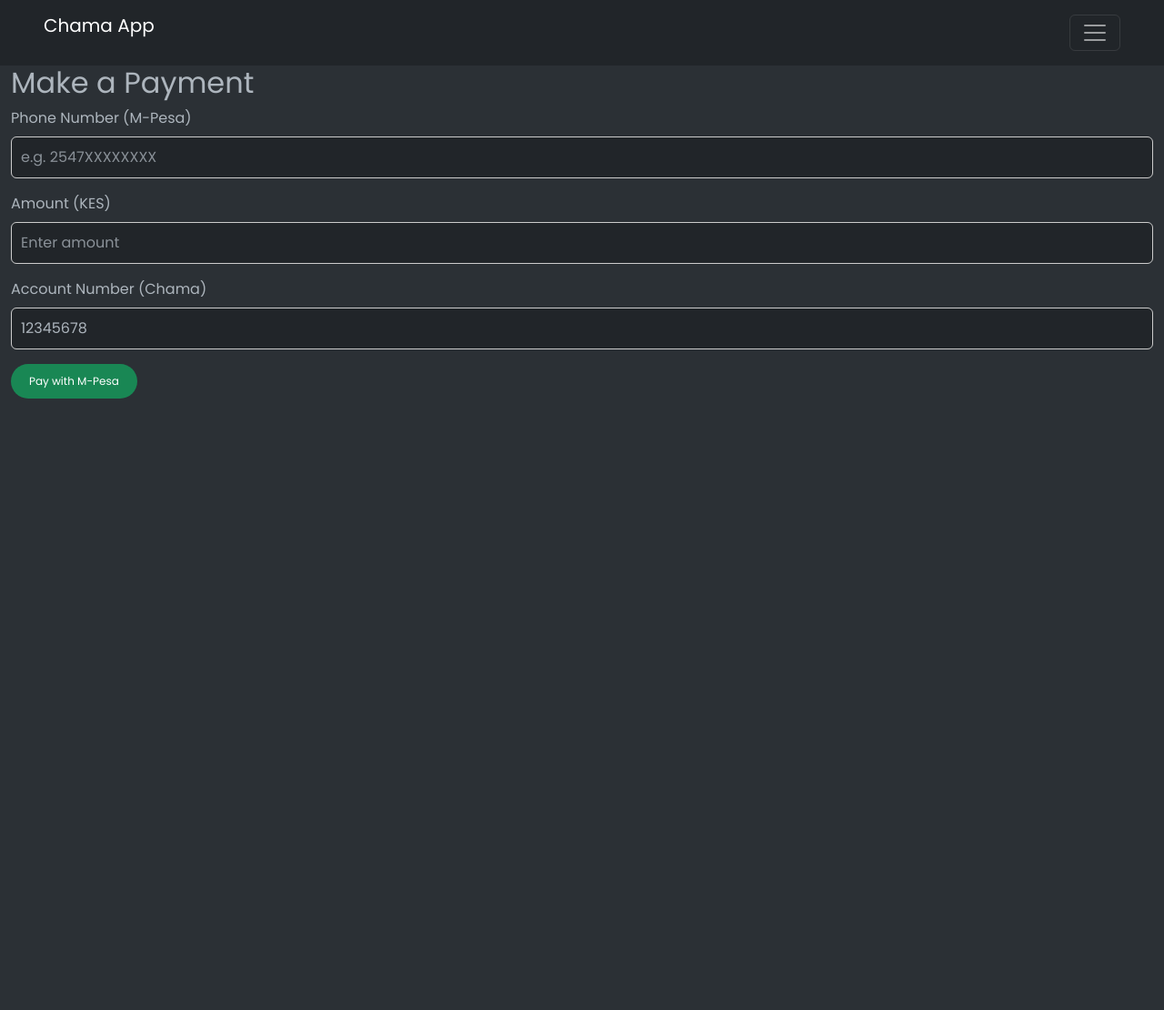
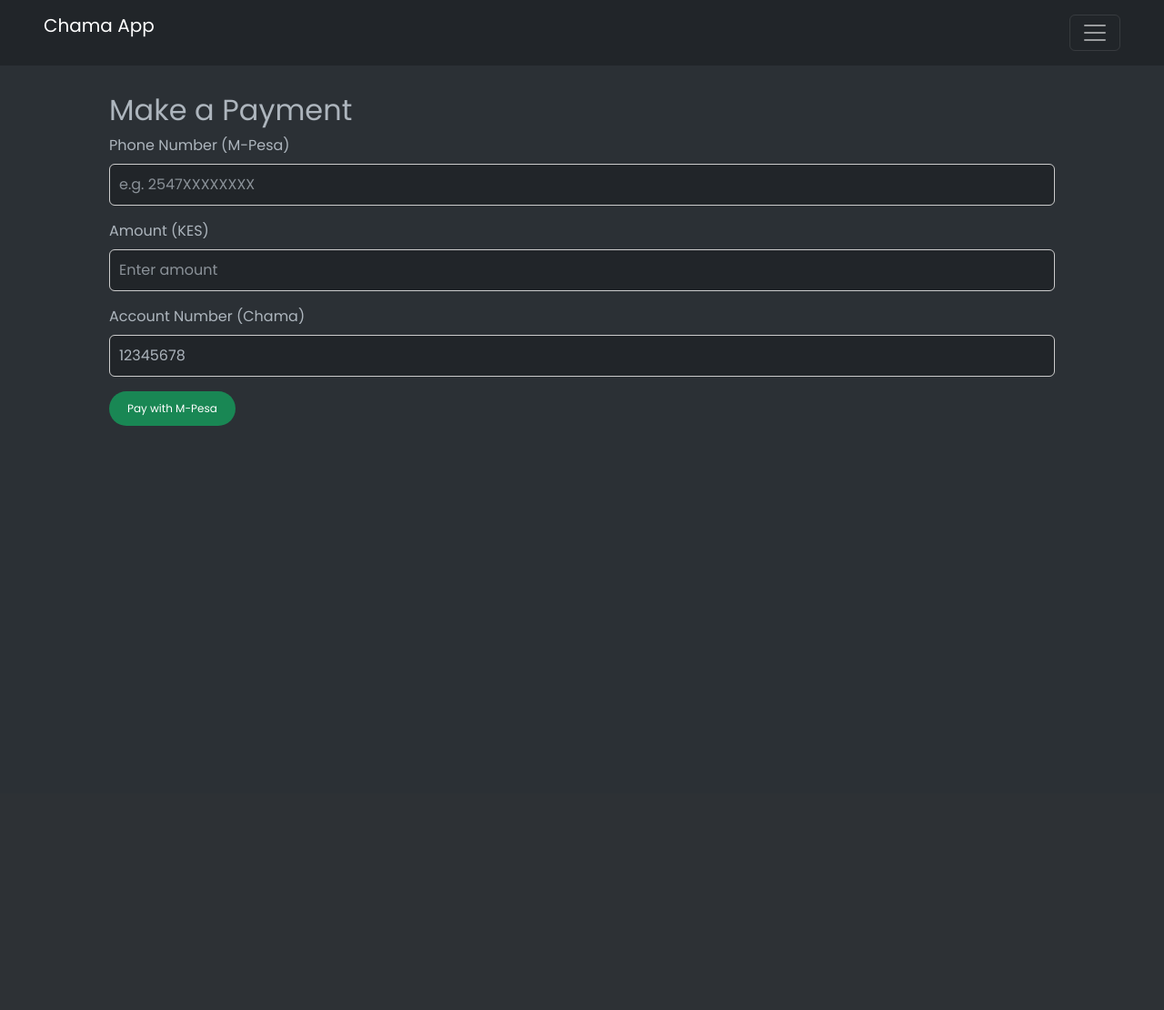
Before and after one commit to LAFlame694/CA-694, a Django app: page /payments/2/ in a window 1280 px wide. Shown: the whole page at 91% size. After the commit the page ends 468 px from the top, so only its background shows below. Run offline with Django 5.2, Linux system fonts and the light colour scheme; data comes from the database, SQL or seed files in the repository; both versions use the stored data as it was after the commit; some libraries are stand-ins or nearby versions; some web fonts are replaced.

Commit message:
last commit

```diff
--- a/app/static/css/styles.css
+++ b/app/static/css/styles.css
@@ -171,7 +171,11 @@ a {
   width: 20px;
   height: 100%;
   pointer-events: none; /* allows clicks to pass through */
-  background: linear-gradient(to left, rgba(0, 0, 0, 0.05), transparent); /* fade effect */
+  background: linear-gradient(
+    to left,
+    rgba(0, 0, 0, 0.05),
+    transparent
+  ); /* fade effect */
 }
 
 /* custom scrollbar for webkit browsers (chrome, egde, safari) */
@@ -193,10 +197,9 @@ a {
   min-width: 800px;
 }
 
-
-
-th, td {
-  padding: 15px;  /* space inside the cells */
+th,
+td {
+  padding: 15px; /* space inside the cells */
   text-align: left; /* alignment of text */
 }
 
@@ -263,7 +266,7 @@ table {
 /* Contact Support Section */
 .contact-section {
   text-align: center;
-   padding: 50px 50px;
+  padding: 50px 50px;
 }
 
 .email-wrapper {
@@ -295,7 +298,6 @@ table {
   height: 3px; /* thickness of the line */
   background-color: dodgerblue; /* line color */
   margin: 5px 17px 5px 17px; /* space between heading and line */
-
 }
 
 .image {
@@ -309,7 +311,6 @@ table {
 .txt {
   text-align: center;
   line-height: 1.6;
-
 }
 
 .centering {
@@ -336,7 +337,8 @@ table {
 .container-wrapper .dashboard-wrapper .dashboard-item {
   text-align: center;
   border: 1px solid var(--color-border);
-  padding: 10px;background: white;
+  padding: 10px;
+  background: white;
   border-radius: 10px;
 }
 
@@ -354,14 +356,21 @@ table {
   width: 100%;
 }
 
-.contributions-content .contributions-wrapper .action-btns .action-btns-wrapper {
+.contributions-content
+  .contributions-wrapper
+  .action-btns
+  .action-btns-wrapper {
   display: flex;
   flex-direction: column;
   gap: 20px;
   align-items: center;
 }
 
-.contributions-content .contributions-wrapper .action-btns .action-btns-wrapper a {
+.contributions-content
+  .contributions-wrapper
+  .action-btns
+  .action-btns-wrapper
+  a {
   width: 100%;
 }
 
@@ -519,7 +528,6 @@ table {
 }
 
 .input-submit {
-  background: #fff6f6;
   width: 100%;
   height: 50px;
   font-size: 16px;
@@ -532,6 +540,7 @@ table {
 
 .input-submit:hover {
   background: var(--second-color);
+  color: var(--black-color);
 }
 
 .signup a {
@@ -561,5 +570,4 @@ table {
     display: inline-block;
     margin-bottom: 5px;
   }
-
 }
--- a/app/templates/app/base.html
+++ b/app/templates/app/base.html
@@ -4,6 +4,7 @@
 <html lang="en">
   <head>
     <meta charset="UTF-8" />
+    <meta name="viewport" content="width=device-width, initial-scale=1.0" />
     <title>{% block title %}Chama App{% endblock %}</title>
 
     <!-- CDN link -->
@@ -127,7 +128,6 @@
       {% block content %}
       <!---->
       {% endblock %}
-      <br /><br /><br /><br /><br /><br /><br /><br /><br /><br /><br /><br /><br />
     </div>
     <!-- main-content end -->
     <script src="https://cdn.jsdelivr.net/npm/bootstrap@5.2.3/dist/js/bootstrap.bundle.min.js"></script>
--- a/app/templates/app/dashboard.html
+++ b/app/templates/app/dashboard.html
@@ -128,4 +128,6 @@
   <p class="text-muted">No recent activity.</p>
   {% endif %}
 </div>
+<br /><br /><br /><br /><br /><br /><br /><br /><br /><br /><br /><br /><br /><br /><br />
+<br /><br /><br /><br />
 {% endblock %}
--- a/app/templates/app/update_user.html
+++ b/app/templates/app/update_user.html
@@ -4,7 +4,8 @@
 {% block title %}Update Profile{% endblock %}
 <!---->
 {% block content %}
-<div class="container-fluid">
+<section class="contribution section">
+  <div class="container-wrapper">
   <h2 class="mb-3">Update Profile</h2>
 
   <!-- Filter Toggle -->
@@ -29,4 +30,6 @@
 <br />
 <br />
 <br />
+</div>
+</section>
 {% endblock %}
--- a/payments/apps.py
+++ b/payments/apps.py
@@ -1,5 +1,4 @@
 from django.apps import AppConfig
-
 
 class PaymentsConfig(AppConfig):
     default_auto_field = 'django.db.models.BigAutoField'
--- a/payments/templates/payments/payment_form.html
+++ b/payments/templates/payments/payment_form.html
@@ -1,13 +1,16 @@
 {% extends "app/base.html" %}
 <!---->
 {% block content %}
-<div class="container-fluid">
+<section class="contribution section">
+  <div class="container-wrapper">
     <h2>Make a Payment</h2>
     <form method="post" action="">
       {% csrf_token %}
 
       <div class="mb-3">
-      <label for="phone_number" class="form-label">Phone Number (M-Pesa)</label>
+        <label for="phone_number" class="form-label"
+          >Phone Number (M-Pesa)</label
+        >
         <input
           type="text"
           id="phone_number"
@@ -62,4 +65,5 @@
     <br />
     <br />
   </div>
+</section>
 {% endblock %}
--- a/payments/templates/payments/withdraw_form.html
+++ b/payments/templates/payments/withdraw_form.html
@@ -1,6 +1,8 @@
 {% extends 'app/base.html' %}
 <!---->
 {% block content %}
+<section class="contribution section">
+  <div class="container-wrapper">
     <h3>Withdraw Funds from {{ chama.name }}</h3>
 
     {% if error_message %}
@@ -52,4 +54,6 @@
     <br />
     <br />
     <br />
+  </div>
+</section>
 {% endblock %}
```
Also changed, not shown: chama_project/settings.py (+17 -8 lines), db.sqlite3, 4 other files. Lines whose indentation alone changed are shown as unchanged.
